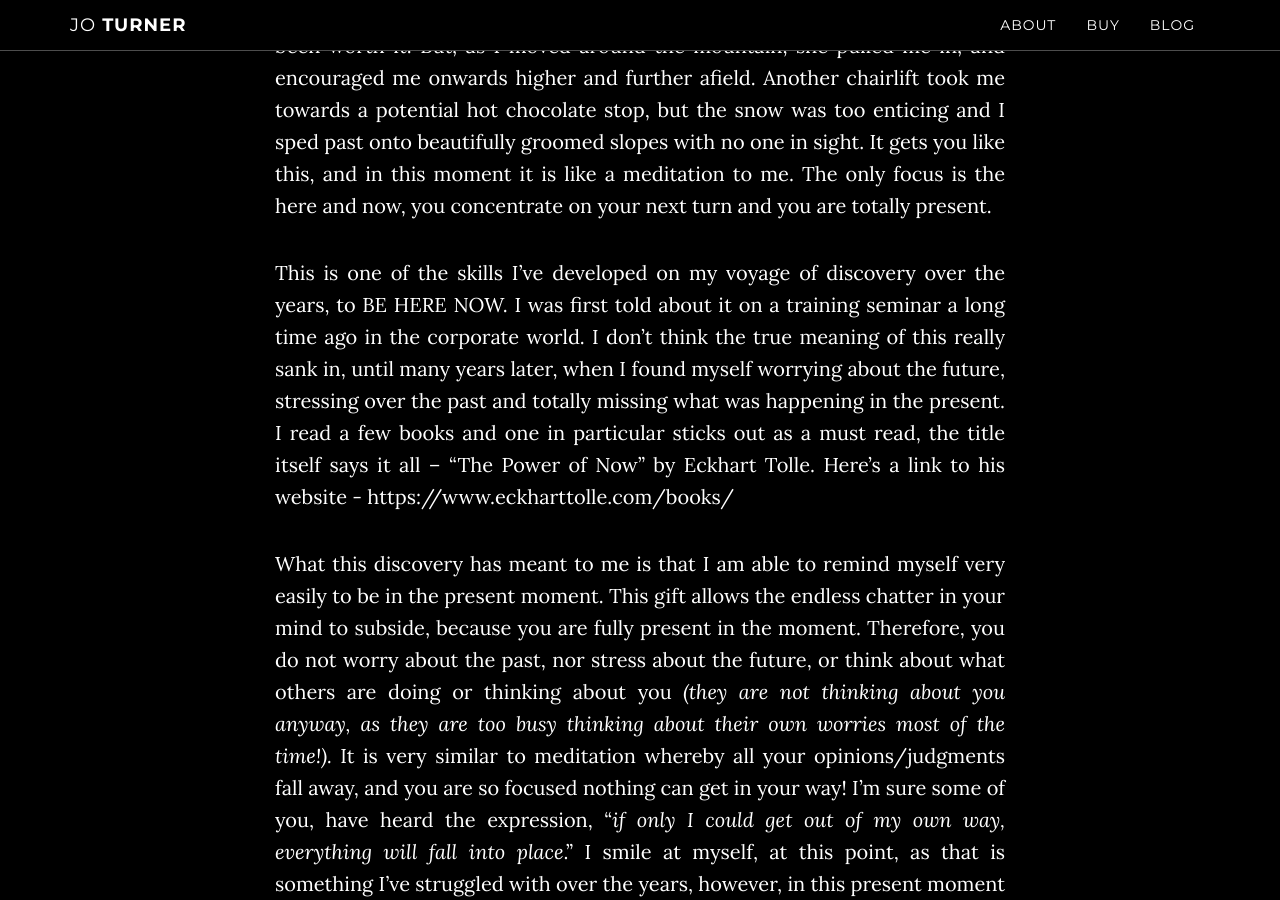
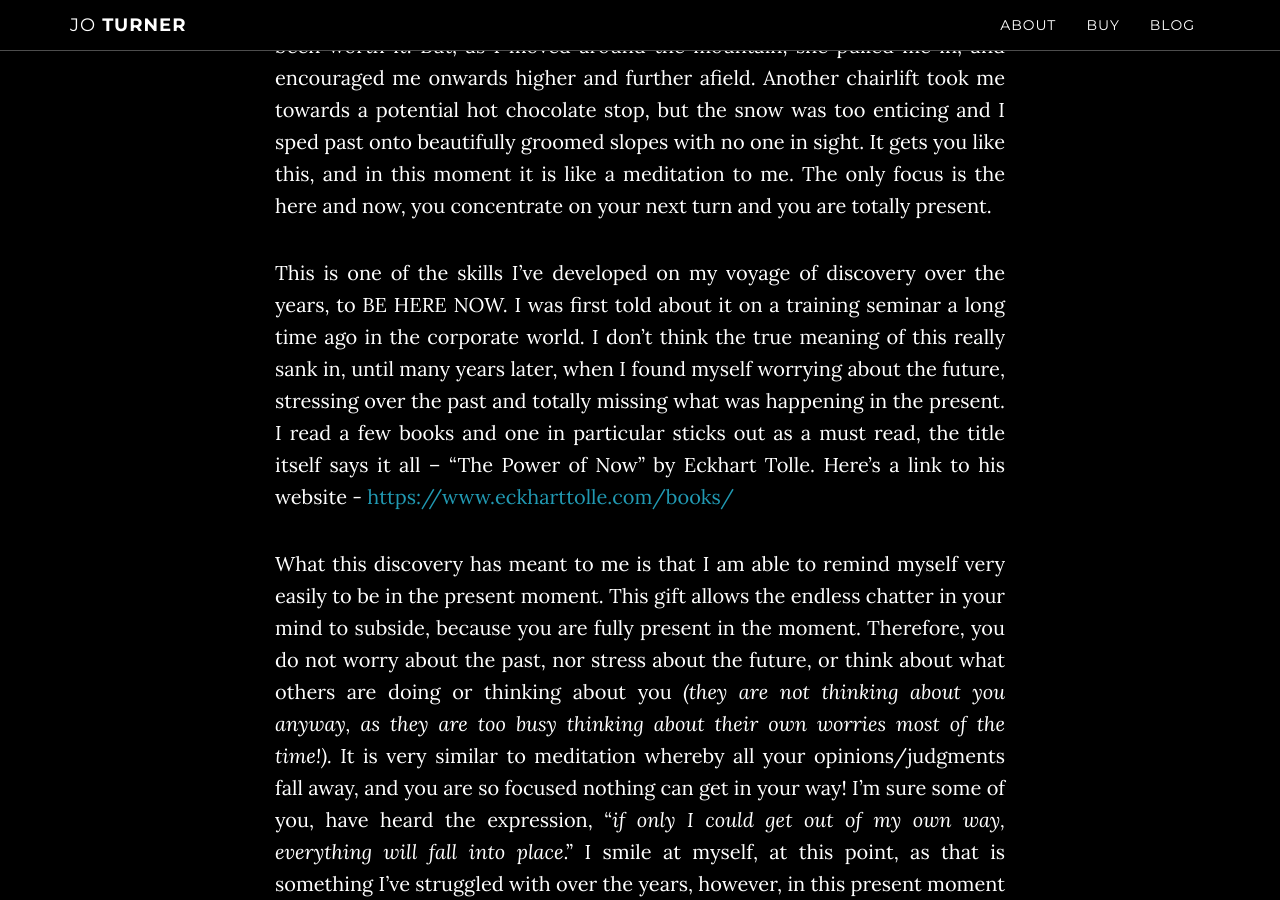
Before and after one commit to cardsfromtheedge/cardsfromtheedge.github.io, a Jekyll site: the page built from _posts/2017-05-04-beherenow.md, in a window 1280 px wide and 900 px high, scrolled down 1652 px. Built offline with Jekyll 4.4.1, drawn with Linux system fonts in a browser that asks for light colours; part of the change alters nothing that is shown.

```diff
--- a/_posts/2017-05-04-beherenow.md
+++ b/_posts/2017-05-04-beherenow.md
@@ -12,7 +12,7 @@ When the effort was made the rewards were tremendous. One day, as I sat on the f
 
 The mountain was quiet, so I took the opportunity to ski a bit faster and test myself. At this point, my view was, if this was the only run I did, it would have been worth it. But, as I moved around the mountain, she pulled me in, and encouraged me onwards higher and further afield. Another chairlift took me towards a potential hot chocolate stop, but the snow was too enticing and I sped past onto beautifully groomed slopes with no one in sight. It gets you like this, and in this moment it is like a meditation to me. The only focus is the here and now, you concentrate on your next turn and you are totally present.
 
-This is one of the skills I’ve developed on my voyage of discovery over the years, to BE HERE NOW. I was first told about it on a training seminar a long time ago in the corporate world. I don’t think the true meaning of this really sank in, until many years later, when I found myself worrying about the future, stressing over the past and totally missing what was happening in the present. I read a few books and one in particular sticks out as a must read, the title itself says it all – “The Power of Now” by Eckhart Tolle. Here’s a link to his website - https://www.eckharttolle.com/books/
+This is one of the skills I’ve developed on my voyage of discovery over the years, to BE HERE NOW. I was first told about it on a training seminar a long time ago in the corporate world. I don’t think the true meaning of this really sank in, until many years later, when I found myself worrying about the future, stressing over the past and totally missing what was happening in the present. I read a few books and one in particular sticks out as a must read, the title itself says it all – “The Power of Now” by Eckhart Tolle. Here’s a link to his website -  <a href="https://www.eckharttolle.com/books/">https://www.eckharttolle.com/books/</a>
 
 What this discovery has meant to me is that I am able to remind myself very easily to be in the present moment. This gift allows the endless chatter in your mind to subside, because you are fully present in the moment. Therefore, you do not worry about the past, nor stress about the future, or think about what others are doing or thinking about you *(they are not thinking about you anyway, as they are too busy thinking about their own worries most of the time!).*  It is very similar to meditation whereby all your opinions/judgments fall away, and you are so focused nothing can get in your way! I’m sure some of you, have heard the expression, “*if only I could get out of my own way, everything will fall into place*.”  I smile at myself, at this point, as that is something I’ve struggled with over the years, however, in this present moment everything is absolutely ok and as it should be.  Just having that thought allows any minor stresses to dissolve as if by magic.
 
```
